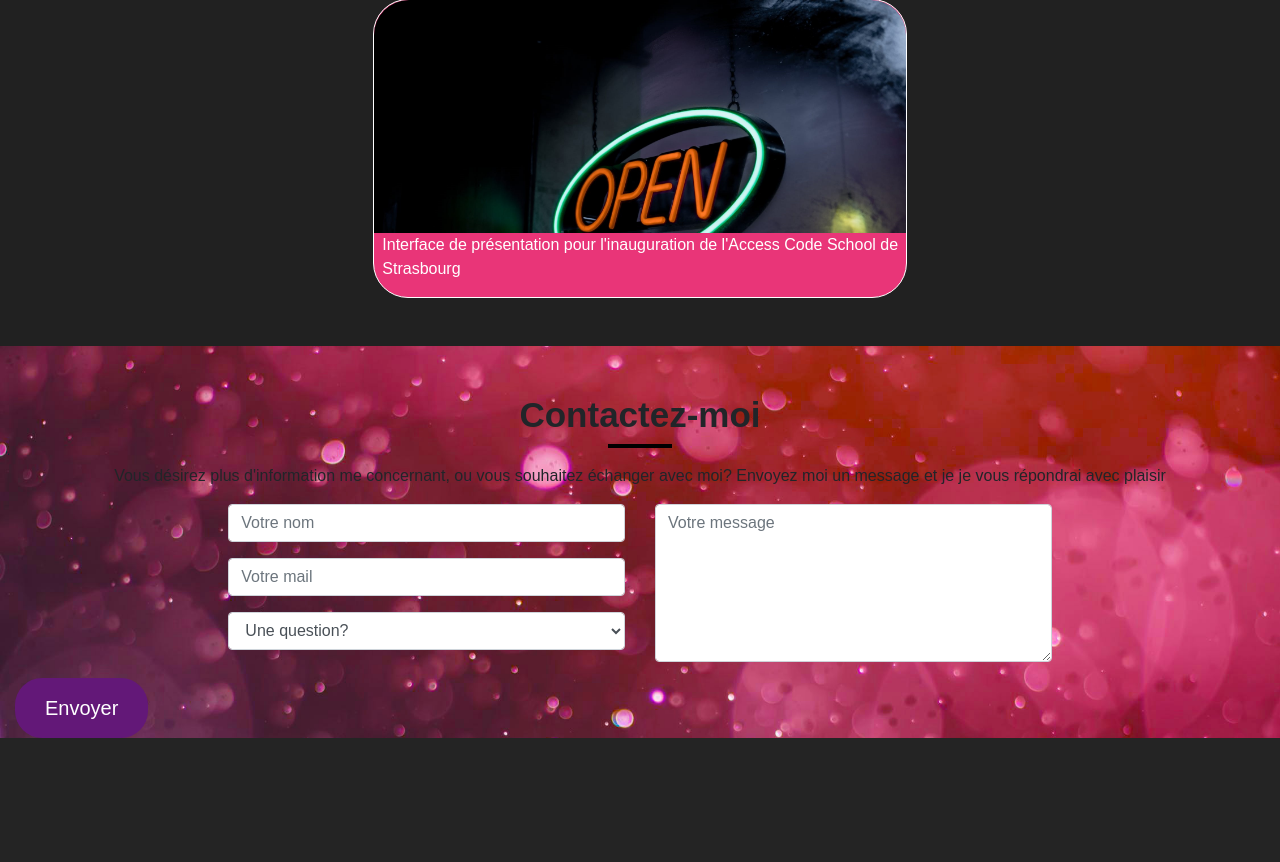
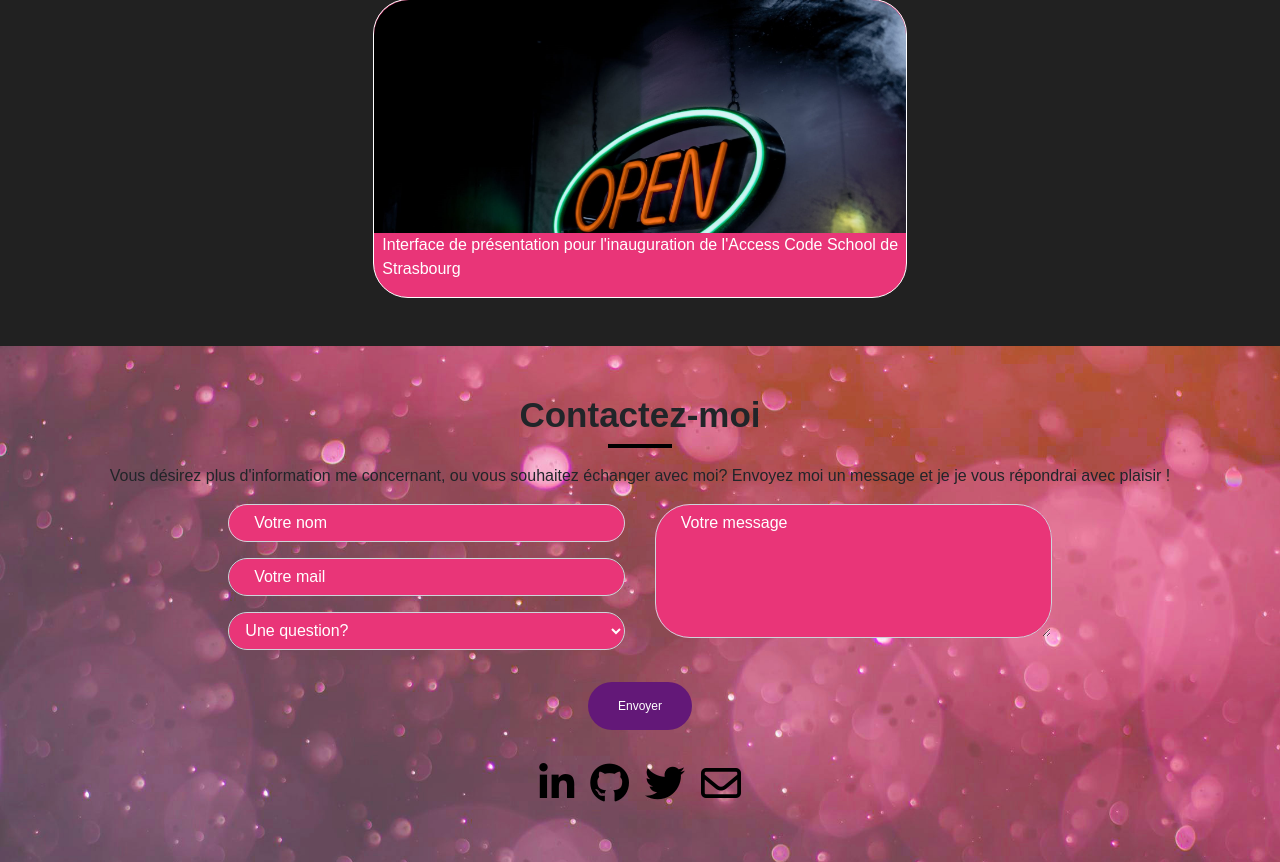
Before and after one commit to KennochaJilian/portfolio, a PHP site: page / in a window 1280 px wide. Shown: the part 2374-3236 px from the top of the page. Before the commit the page ends 3112 px from the top, so only its background shows below. Run offline with PHP 8.4, Linux system fonts and the light colour scheme; some libraries are stand-ins or nearby versions; some web fonts are replaced.

Commit message:
Mise en forme de la page contact

```diff
--- a/public/css/style.css
+++ b/public/css/style.css
@@ -152,3 +152,42 @@ h2{
 
 
 }
+
+.btnContact{
+    text-decoration: none;
+    padding: 15px 30px 15px 30px;
+    font-size: 12px;
+    color: #FFFFFF;
+    background-color: #631878;
+    border-radius: 27px;
+    border: none;
+
+}
+
+.field{
+    background-color: #e93578 !important;
+    border:1 px solid white !important;
+    color: white !important;
+    border-radius: 35px !important;
+
+}
+
+::placeholder {
+    color:white !important;
+    opacity: 1 !important;
+    padding-left:1vw;
+  }
+
+.icone{
+    font-size:5vh;
+
+}
+
+.icone a{
+    color: black;
+
+}
+.icone a:hover{
+    color:#e93578;
+
+}
--- a/view/frontend/contactMe.php
+++ b/view/frontend/contactMe.php
@@ -6,28 +6,28 @@
 
     <div class="col-md-12">
         <p class="text-center"> Vous désirez plus d'information me concernant, ou vous souhaitez échanger avec moi?
-            Envoyez moi un message et je je vous répondrai avec plaisir </p>
+            Envoyez moi un message et je je vous répondrai avec plaisir ! </p>
     </div>
 
     <div class="col-md-12">
         <form action="" method="post">
-            <div class="row">
-                <div class="col-lg-4 offset-md-2">
+            <div class="row mb-3">
+                <div class="col-lg-4 offset-lg-2 col-sm-10">
 
-                    <div class="form-group">
-                        <input required type="text" name="name" class="form-control" id="inputname"
+                    <div class="form-group field">
+                        <input required type="text" name="name" class="form-control field" id="inputname"
                             placeholder="Votre nom" value="">
                     </div>
 
 
                     <div class="form-group">
-                        <input required type="text" name="email" class="form-control" id="inputemail"
+                        <input required type="text" name="email" class="form-control field" id="inputemail"
                             placeholder="Votre mail" value="">
                     </div>
 
 
                     <div class="form-group">
-                        <select class="form-control" id="question">
+                        <select class="form-control field" id="question">
                             <option>Une question?</option>
                             <option>Une suggestion?</option>
                         </select>
@@ -35,17 +35,28 @@
 
                 </div>
 
-                <div class="col-lg-4">
-                    <div class="form-group">
-                        <textarea id="contact_form_message" name="message" required="required" placeholder="Votre message" rows="6" class="form-control"></textarea>
+                <div class="col-lg-4 col-sm-10">
+                    <div class="form-group field">
+                        <textarea id="contact_form_message" name="message" required="required"
+                            placeholder="Votre message" rows="5" class="form-control field"></textarea>
                     </div>
                 </div>
-
-                <div class="col-lg-12">
-                    <button type="submit" class="btnWelcome">Envoyer</button>
+            </div>
+            <div class="d-flex justify-content-center mb-4">
+                <div>
+                    <button type="submit" class="btnContact">Envoyer</button>
                 </div>
             </div>
         </form>
     </div>
 
+
+    <div class="col-lg-12 mb-5">
+        <div class="d-flex justify-content-center">
+            <div class="icone mx-2"> <a href=""> <i class="  fab fa-linkedin-in"></i> </a> </div>
+            <div class="icone mx-2"> <a href=""> <i class="  fab fa-github"></i> </a> </div>
+            <div class="icone mx-2"> <a href=""> <i class=" fab fa-twitter"></i> </a> </div>
+            <div class="icone mx-2"> <a href=""> <i class=" far fa-envelope"></i> </a> </div>
+        </div>
+    </div>
 </section>
--- a/view/frontend/header.php
+++ b/view/frontend/header.php
@@ -5,7 +5,8 @@
         <title><?= $title?></title>
         <link href="public/css/style.css" rel="stylesheet" />
         <link href="https://fonts.googleapis.com/css?family=ABeeZee&display=swap" rel="stylesheet">
-	    <link href="https://stackpath.bootstrapcdn.com/bootstrap/4.4.1/css/bootstrap.min.css" rel="stylesheet" />
+        <link href="https://stackpath.bootstrapcdn.com/bootstrap/4.4.1/css/bootstrap.min.css" rel="stylesheet" />
+        <script src="https://kit.fontawesome.com/1a376cf290.js"></script>
     </head>
 
     <body>
```
Also changed, not shown: img/contact.jpeg.
